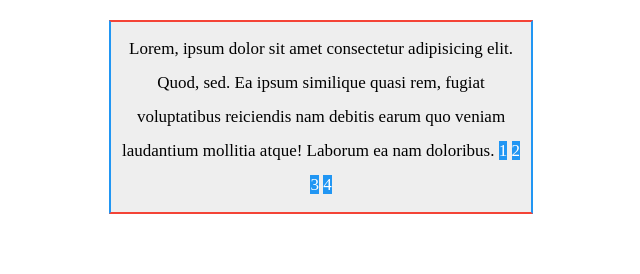
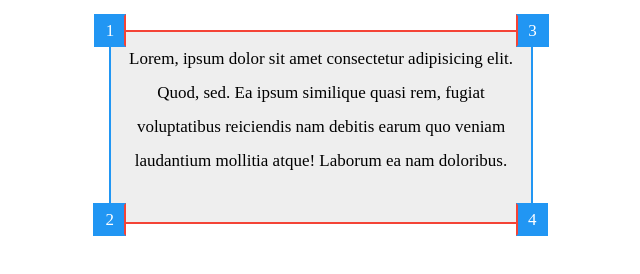
Before and after one commit to mazerouki/css_3133, a plain HTML site: page index.html in a window 1280 px wide. Shown: the whole page, without its empty margins (319-959 px from the left). Drawn offline with Linux system fonts and the light colour scheme.

Commit message:
done - part 2- css  assignment 30-33

```diff
--- a/style.css
+++ b/style.css
@@ -7,16 +7,43 @@ div{
     border: solid 2px;
     text-align: center;
     line-height: 2;
-    margin: 20px auto;
+    margin: 30px auto ;
     padding: 10px;
     border-color: #f44336 #2196F3;
+    align-items: center;
 }
 
 span{
     background-color: #2196F3;
     color: white;
-    height: 10px;
+    height: 30px;
     width: 10px;
+    border: solid 2px #2196F3;
+    font-size: 17px;
+    padding: 5px 10px;
+    margin: auto;
+}
+.top-left{
     position: relative;
-
+    right: 156px;
+    top: -164px;
+    border-right-color: #f44336;
 }
+.bottom-left{
+    position: relative;
+    right: 193px;
+    top: 25px;
+    border-right-color: #f44336;
+}
+.top-right{
+    position: relative;
+    left: 193px;
+    top: -164px;
+    border-left-color: #f44336;
+}
+.bottom-right{
+    position: relative;
+    left: 156px;
+    top: 25px;
+    border-left-color: #f44336;
+}
```
